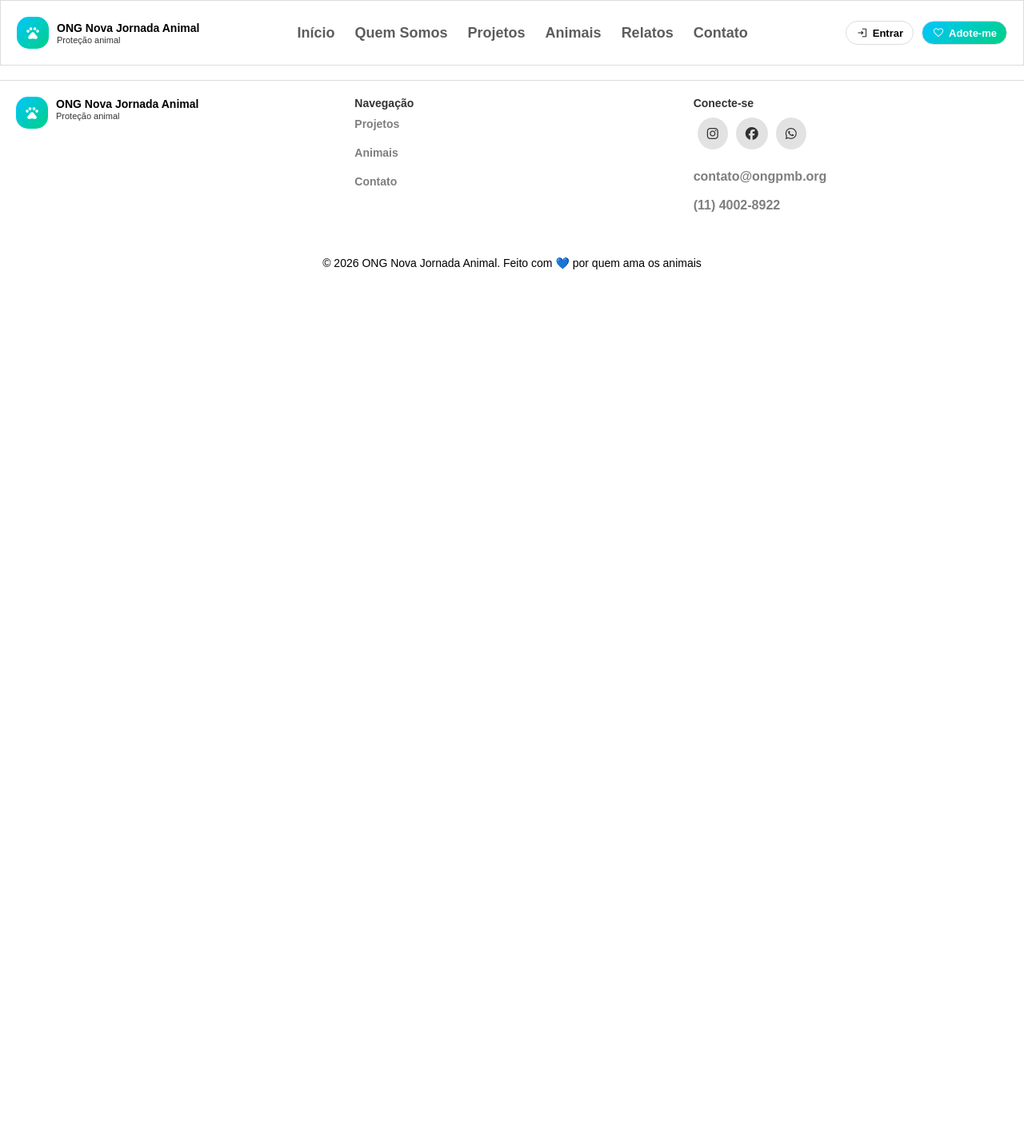
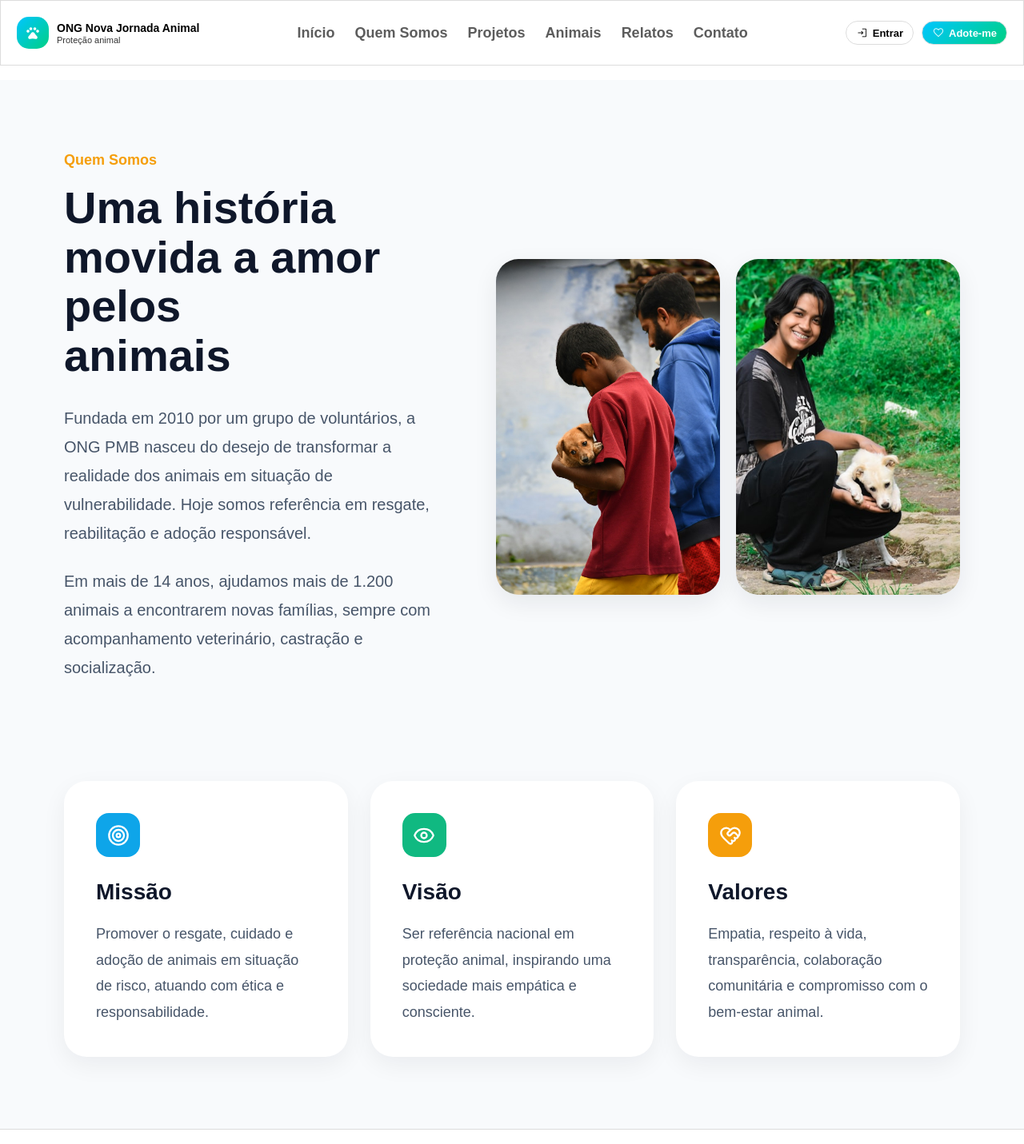
Before and after one commit to BrunoGomes13/ONG-Nova-Jornada, a React (Create React App) app: page /quem-somos in a window 1280 px wide. Shown: the top 1431 px of the page at 80% size. Before the commit the page ends 800 px from the top, so only its background shows below. Built offline with nearby package versions, Linux system fonts and the light colour scheme.

Commit message:
Quem somos quase finalizado

```diff
--- a/package.json
+++ b/package.json
@@ -7,6 +7,7 @@
     "@testing-library/jest-dom": "^6.9.1",
     "@testing-library/react": "^16.3.2",
     "@testing-library/user-event": "^13.5.0",
+    "lucide-react": "^1.16.0",
     "react": "^19.2.6",
     "react-dom": "^19.2.6",
     "react-router-dom": "^6.30.3",
--- a/src/pages/QuemSomos/QuemSomos.css
+++ b/src/pages/QuemSomos/QuemSomos.css
@@ -0,0 +1,156 @@
+.quem-somos {
+  padding: 90px 80px;
+  background-color: #f8fafc;
+}
+
+.quem-somos-container {
+  display: flex;
+  align-items: center;
+  justify-content: space-between;
+  gap: 70px;
+  margin-bottom: 100px;
+}
+
+.quem-somos-content {
+  flex: 1;
+}
+
+.subtitulo {
+  display: inline-block;
+  font-size: 18px;
+  font-weight: 600;
+  color: #f59e0b;
+  margin-bottom: 18px;
+}
+
+.quem-somos-content h1 {
+  font-size: 56px;
+  line-height: 1.1;
+  color: #0f172a;
+  margin-bottom: 30px;
+}
+
+.quem-somos-content p {
+  font-size: 20px;
+  line-height: 1.8;
+  color: #475569;
+  margin-bottom: 24px;
+}
+
+.quem-somos-images {
+  display: flex;
+  gap: 20px;
+  flex: 1;
+  justify-content: center;
+}
+
+.quem-somos-images img {
+  width: 280px;
+  height: 420px;
+  object-fit: cover;
+  border-radius: 28px;
+  box-shadow: 0 10px 30px rgba(15, 23, 42, 0.08);
+}
+
+.cards-container {
+  display: grid;
+  grid-template-columns: repeat(3, 1fr);
+  gap: 28px;
+}
+
+.info-card {
+  background-color: white;
+  padding: 40px;
+  border-radius: 28px;
+  box-shadow: 0 10px 30px rgba(15, 23, 42, 0.06);
+  transition: transform 0.3s ease;
+}
+
+.info-card:hover {
+  transform: translateY(-6px);
+}
+
+.icon {
+  width: 55px;
+  height: 55px;
+  border-radius: 16px;
+  display: flex;
+  align-items: center;
+  justify-content: center;
+  color: white;
+  margin-bottom: 28px;
+}
+
+.blue {
+  background-color: #0ea5e9;
+}
+
+.green {
+  background-color: #10b981;
+}
+
+.orange {
+  background-color: #f59e0b;
+}
+
+.info-card h3 {
+  font-size: 28px;
+  color: #0f172a;
+  margin-bottom: 20px;
+}
+
+.info-card p {
+  font-size: 18px;
+  line-height: 1.8;
+  color: #475569;
+}
+
+@media (max-width: 1200px) {
+  .quem-somos-container {
+    flex-direction: column;
+    align-items: flex-start;
+  }
+
+  .quem-somos-images {
+    width: 100%;
+    justify-content: center;
+  }
+
+  .cards-container {
+    grid-template-columns: 1fr;
+  }
+}
+
+@media (max-width: 768px) {
+  .quem-somos {
+    padding: 50px 25px;
+  }
+
+  .quem-somos-content h1 {
+    font-size: 40px;
+  }
+
+  .quem-somos-content p {
+    font-size: 18px;
+  }
+
+  .quem-somos-images {
+    flex-direction: column;
+    width: 100%;
+    align-items: center;
+  }
+
+  .quem-somos-images img {
+    width: 100%;
+    max-width: 350px;
+    height: auto;
+  }
+
+  .info-card {
+    padding: 32px;
+  }
+
+  .info-card h3 {
+    font-size: 24px;
+  }
+}
--- a/src/pages/QuemSomos/QuemSomos.js
+++ b/src/pages/QuemSomos/QuemSomos.js
@@ -1,11 +1,98 @@
+import "./QuemSomos.css";
+
 import Header from "../../components/Header/Header";
 import Footer from "../../components/Footer/Footer";
+
+import { Target, Eye, HeartHandshake } from "lucide-react";
+
+import pessoaAnimal from "../../assets/projects/card-1.jpg";
+import criancasAnimal from "../../assets/projects/card-2.jpg";
+
 function QuemSomos() {
-    return (
-        <>
-            <Header />
-            <Footer />
-        </>
-    )
+  return (
+    <>
+      <Header />
+
+      <section className="quem-somos">
+        <div className="quem-somos-container">
+          <div className="quem-somos-content">
+            <span className="subtitulo">Quem Somos</span>
+
+            <h1>
+              Uma história movida a amor pelos
+              <br />
+              animais
+            </h1>
+
+            <p>
+              Fundada em 2010 por um grupo de voluntários, a ONG PMB nasceu do
+              desejo de transformar a realidade dos animais em situação de
+              vulnerabilidade. Hoje somos referência em resgate, reabilitação e
+              adoção responsável.
+            </p>
+
+            <p>
+              Em mais de 14 anos, ajudamos mais de 1.200 animais a encontrarem
+              novas famílias, sempre com acompanhamento veterinário, castração e
+              socialização.
+            </p>
+          </div>
+
+          <div className="quem-somos-images">
+            <img src={pessoaAnimal} alt="Pessoa segurando cachorro" />
+
+            <img
+              src={criancasAnimal}
+              alt="Crianças segurando cachorro"
+            />
+          </div>
+        </div>
+
+        <div className="cards-container">
+          <div className="info-card">
+            <div className="icon blue">
+              <Target size={28} />
+            </div>
+
+            <h3>Missão</h3>
+
+            <p>
+              Promover o resgate, cuidado e adoção de animais em situação de
+              risco, atuando com ética e responsabilidade.
+            </p>
+          </div>
+
+          <div className="info-card">
+            <div className="icon green">
+              <Eye size={28} />
+            </div>
+
+            <h3>Visão</h3>
+
+            <p>
+              Ser referência nacional em proteção animal, inspirando uma
+              sociedade mais empática e consciente.
+            </p>
+          </div>
+
+          <div className="info-card">
+            <div className="icon orange">
+              <HeartHandshake size={28} />
+            </div>
+
+            <h3>Valores</h3>
+
+            <p>
+              Empatia, respeito à vida, transparência, colaboração comunitária
+              e compromisso com o bem-estar animal.
+            </p>
+          </div>
+        </div>
+      </section>
+
+      <Footer />
+    </>
+  );
 }
+
 export default QuemSomos;
```
Also changed, not shown: 1 other file (tests, documents, lock files or other folders).
